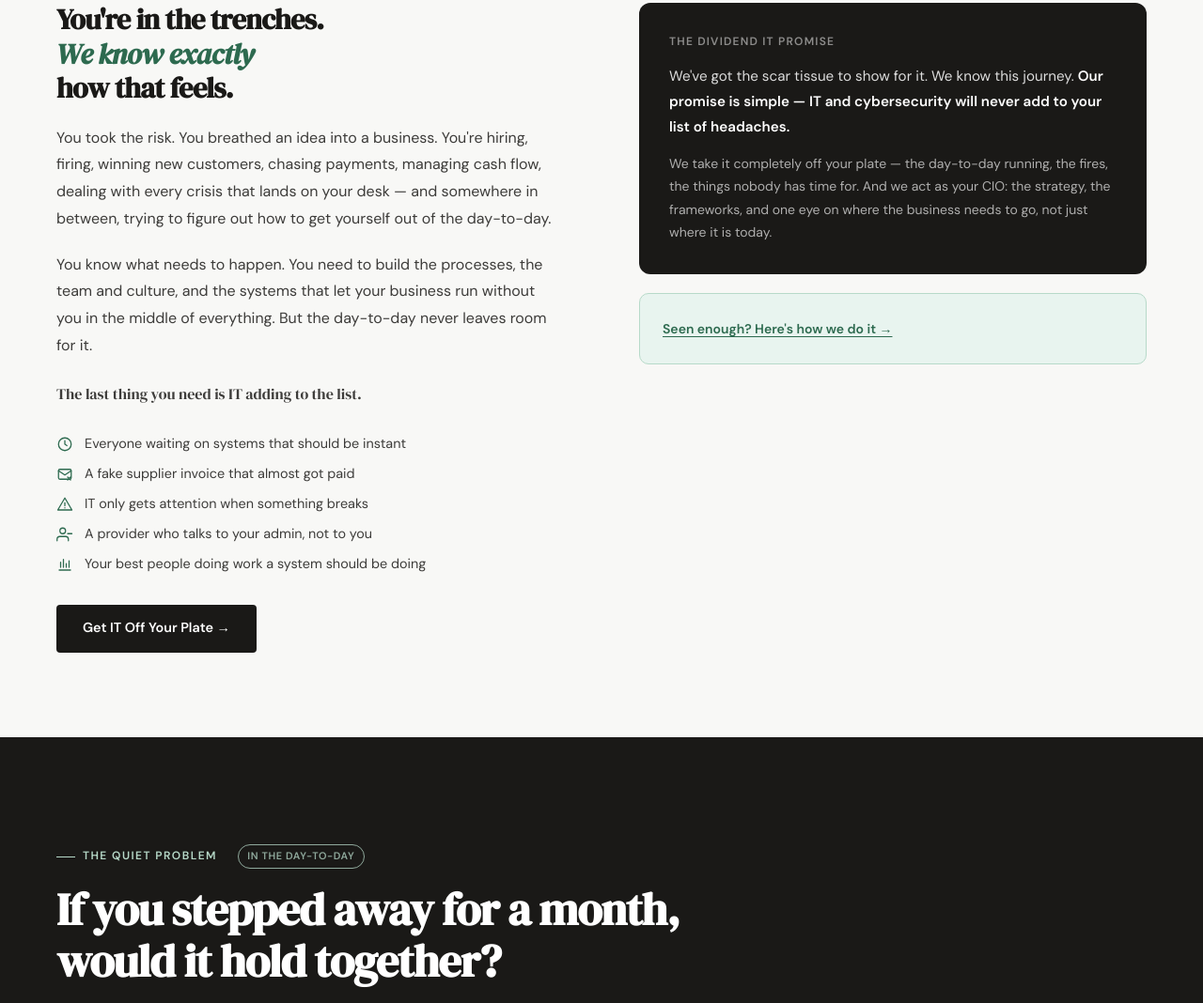
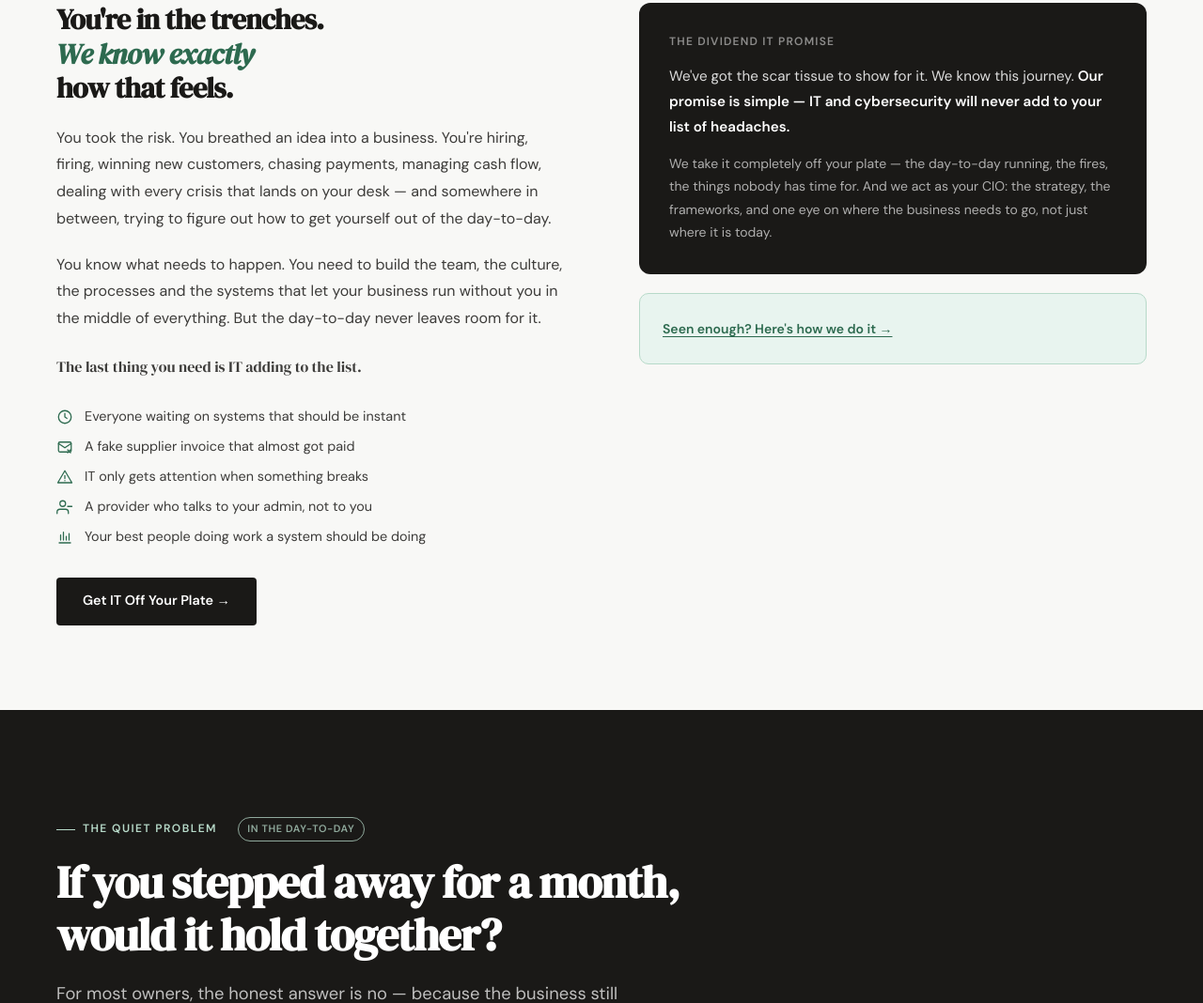
Before and after one commit to ethansearle9-sudo/dividendit, a plain HTML site: page index.html in a window 1280 px wide. Shown: the part 1168-2236 px from the top of the page at 94% size. Drawn offline with Linux system fonts and the light colour scheme.

Commit message:
Homepage copy: team, culture, processes, systems
Co-Authored-By: Claude Opus 5.5 <noreply@anthropic.com>
Claude-Session: https://claude.ai/code/session_014dioVUjasGJUV9cQL8oqJx

```diff
--- a/index.html
+++ b/index.html
@@ -1948,7 +1948,7 @@
         <div class="journey-panel-left">
           <h3>You're in the trenches.<br><em>We know exactly</em><br>how that feels.</h3>
           <p>You took the risk. You breathed an idea into a business. You're hiring, firing, winning new customers, chasing payments, managing cash flow, dealing with every crisis that lands on your desk — and somewhere in between, trying to figure out how to get yourself out of the day-to-day.</p>
-          <p>You know what needs to happen. You need to build the processes, the team and culture, and the systems that let your business run without you in the middle of everything. But the day-to-day never leaves room for it.</p>
+          <p>You know what needs to happen. You need to build the team, the culture, the processes and the systems that let your business run without you in the middle of everything. But the day-to-day never leaves room for it.</p>
           <p class="journey-punch">The last thing you need is IT adding to the list.</p>
           <div class="journey-pain-list">
             <div class="journey-pain-item"><svg class="pain-ico" viewBox="0 0 24 24" fill="none" stroke="currentColor" stroke-width="1.7" stroke-linecap="round" stroke-linejoin="round"><circle cx="12" cy="12" r="9"/><path d="M12 7v5l3 2"/></svg><span>Everyone waiting on systems that should be instant</span></div>
```
